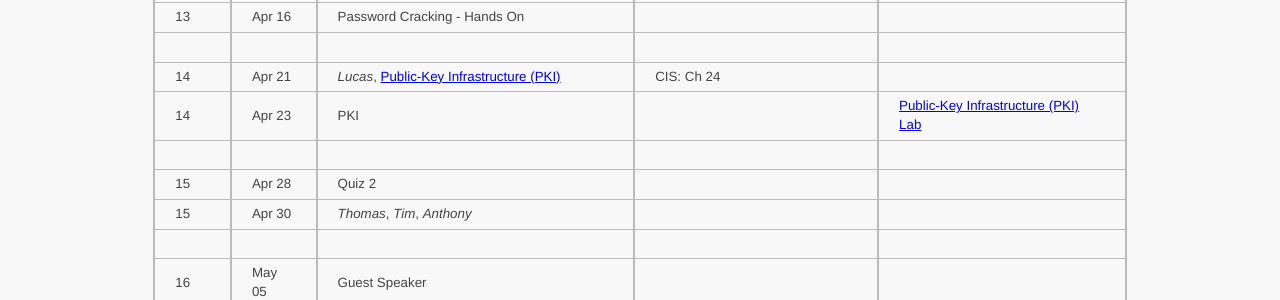
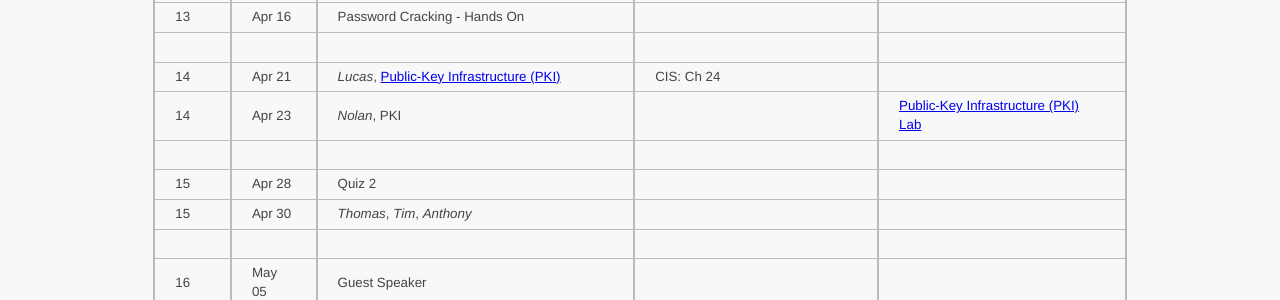
Before and after one commit to ycpcs/cs335-spring2020, a Jekyll site: the page built from schedule/index.md, in a window 1280 px wide. Shown: the part 1278-1578 px from the top of the page. Built offline with Jekyll 4.4.1, drawn with Linux system fonts in a browser that asks for light colours.

Commit message:
Add Nolan

```diff
--- a/schedule/index.md
+++ b/schedule/index.md
@@ -48,7 +48,7 @@ CIS: <a href="https://www.amazon.com/Computer-Internet-Security-Hands-Approach/d
 > 13 | Apr 16 | Password Cracking - Hands On | |
 > | | | |
 > 14 | Apr 21 |  _Lucas_, [Public-Key Infrastructure (PKI)](../slides/24_PKI.pdf) | CIS: Ch 24 |
-> 14 | Apr 23 | PKI | | [Public-Key Infrastructure (PKI) Lab](../labs/pki.html)
+> 14 | Apr 23 | _Nolan_, PKI | | [Public-Key Infrastructure (PKI) Lab](../labs/pki.html)
 > | | | |
 > 15 | Apr 28 | Quiz 2 | |
 > 15 | Apr 30 | _Thomas_, _Tim_, _Anthony_ | |
```
